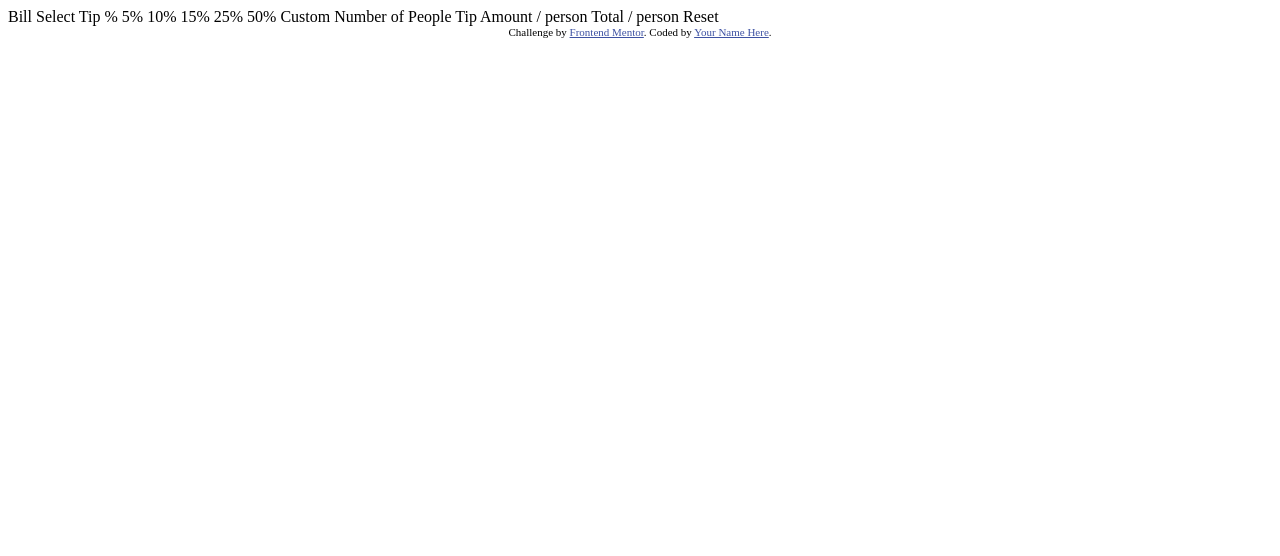
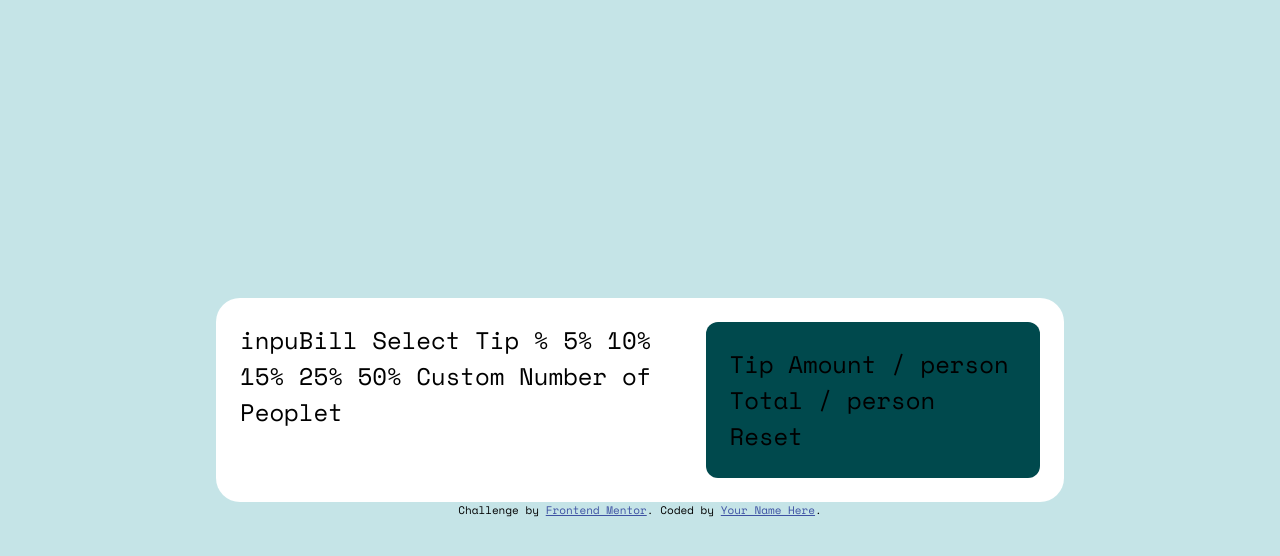
Before and after one commit to xav03tv/tip_calculator, a plain HTML site: page index.html in a window 1280 px wide. Drawn offline with nearby package versions, Linux system fonts and the light colour scheme.

Commit message:
Démmarage du projet

```diff
--- a/index.html
+++ b/index.html
@@ -5,6 +5,7 @@
   <meta name="viewport" content="width=device-width, initial-scale=1.0"> <!-- displays site properly based on user's device -->
 
   <link rel="icon" type="image/png" sizes="32x32" href="./images/favicon-32x32.png">
+  <link rel="stylesheet" href="style.css">
 
   <title>Frontend Mentor | Tip calculator app</title>
 
@@ -16,7 +17,9 @@
 </head>
 <body>
 
-  Bill
+  <div class="tipCalculator">
+    <div class="tcInput">
+      inpuBill
 
       Select Tip %
       5%
@@ -26,8 +29,9 @@
       50%
       Custom
 
-  Number of People
-
+      Number of Peoplet
+    </div>
+    <div class="tcOutput">
       Tip Amount
   / person
 
@@ -35,6 +39,12 @@
   / person
 
   Reset
+    </div>
+  </div>
+
+
+
+
 
   <div class="attribution">
     Challenge by <a href="https://www.frontendmentor.io?ref=challenge" target="_blank">Frontend Mentor</a>.
--- /dev/null
+++ b/style.css
@@ -0,0 +1,52 @@
+@import url('https://fonts.googleapis.com/css2?family=Space+Mono:wght@400;700&display=swap');
+
+:root{
+    --color_primary : hsl(172, 67%, 45%);
+    --very_dark_cyan : hsl(183, 100%, 15%);
+    --dark_grayish_cyan : hsl(186, 14%, 43%);
+    --dark_grayish_cyan_oppac : rgb(127, 156, 159);
+    --light_grayish_cyan : hsl(185, 41%, 84%);
+    --light_grayish_cyan_oppac: hsl(189, 41%, 97%);
+    --white : hsl(0, 0%, 100%);
+
+    --font_family : 'Space Mono', monospace;
+
+    --base_size : 24px;
+
+
+}
+
+
+body{
+    font-family:  var(--font_family);
+    font-size: var(--base_size);
+
+    background-color: var(--light_grayish_cyan);
+
+    display: flex;
+    flex-direction: column;
+    justify-content: center;
+    align-items: center;
+
+    min-height: 100vh;
+}
+
+.tipCalculator{
+    background-color: var(--white);
+
+    border-radius: var(--base_size);
+
+    width:800px;
+    padding: var(--base_size);
+
+    display: flex;
+    flex-direction: row;
+}
+
+.tcOutput{
+    background-color: var(--very_dark_cyan);
+
+    border-radius: calc(var(--base_size)/2);
+
+    padding: var(--base_size);
+}
```
Also changed, not shown: 1 other file. Lines whose indentation alone changed are shown as unchanged.
